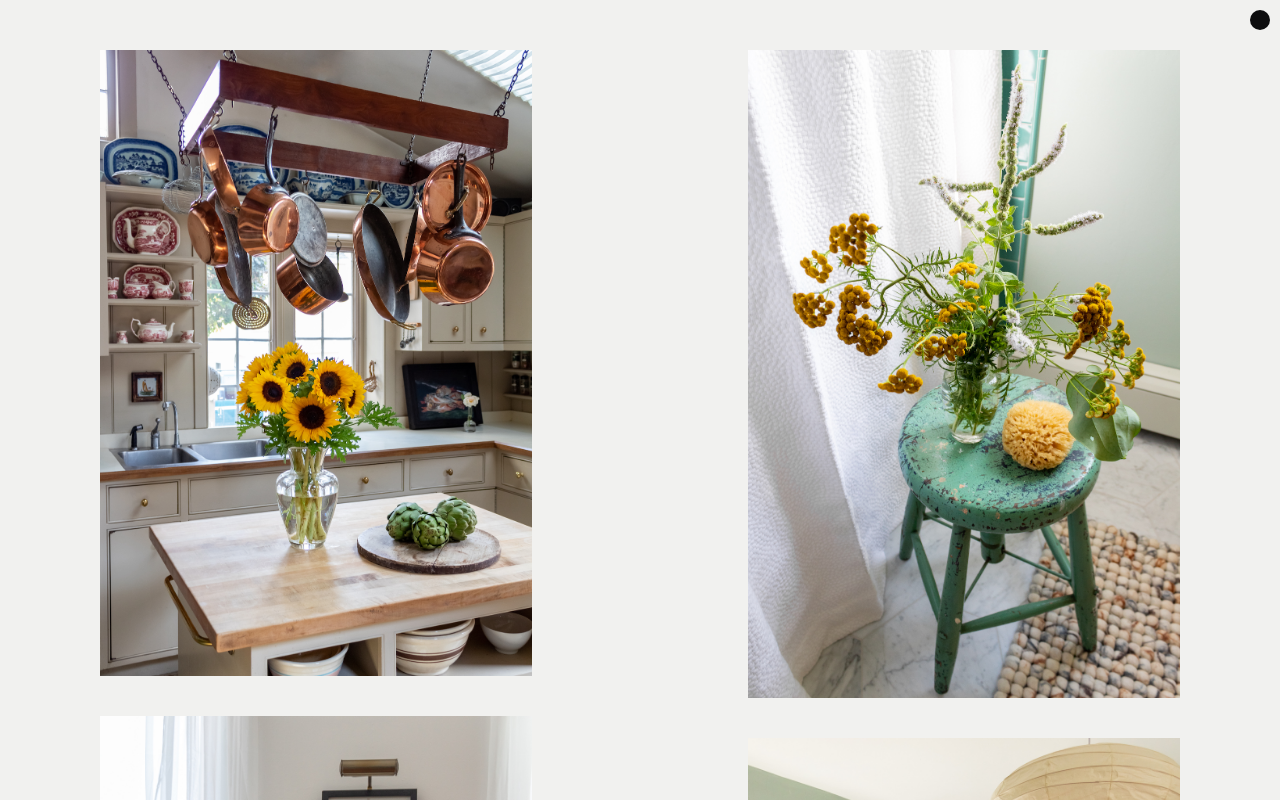
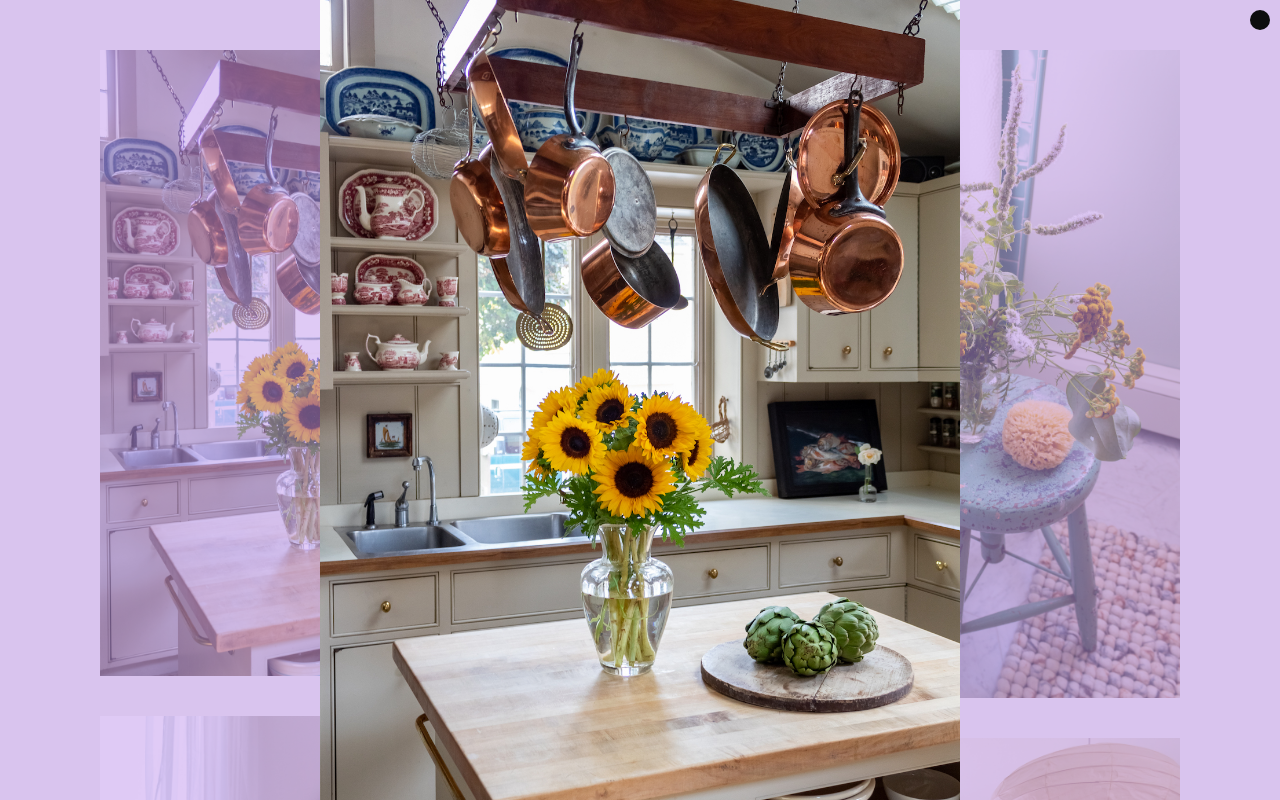
Before and after one commit to izzy1090/edie-templeton-design, a React (Create React App) app: page / in a window 1280 px wide. Both pictures are taken after a click on the picture 316 px from the left and 362 px from the top of the page. Shown: the top 800 px of the page. Built offline with nearby package versions, Linux system fonts and the light colour scheme.

Commit message:
Implemented a basic lightbox.

```diff
--- a/src/components/images.js
+++ b/src/components/images.js
@@ -3,33 +3,39 @@ import useGlobalStates from '../hooks/use-globalStates';
 
 function Images ( {images} ) {
 
-    const { isOpen } = useGlobalStates();
+    const { isNavOpen } = useGlobalStates();
     const [ isGalleryOpen, setIsGalleryOpen ] = useState(false);
+    const [ imageToShow, setImageToShow ] = useState({})
 
-    const imageWidth = 1000;
+    const imageWidth = 800;
 
-    const handleClick = (image) => {
-        setIsGalleryOpen(!isGalleryOpen);
+    const handleOpenGallery = (image) => {
+        setIsGalleryOpen(true);
+        setImageToShow(image)
+    }
 
-        console.log("Image's index: ", image.key)
+    const handleCloseGallery = () => {
+        setIsGalleryOpen(false)
     }
+
+    const renderedGallery = <>
+        <div className='lightBox' onClick={handleCloseGallery}>
+            <img src={imageToShow.value} alt={imageToShow.alt}/>
+        </div>
+    </>
 
     // if an image's index is less than 7, map it to the first imageContainerColumn div
     const imageContainerColumn1 = images.filter((image)=> image.key < 7).map((image)=>{
-        return <img src={image.value} key={image.key} width={imageWidth} onClick={()=>handleClick(image)} alt=''></img>
+        return <img src={image.value} key={image.key} width={imageWidth} onClick={()=>handleOpenGallery(image)} alt={image.alt}></img>
     })
-    // Uncomment to see what images are in the below container
-    // console.log(imageContainerColumn1)
 
     // if an image's index is greater than or equal to 7, map it to the first imageContainerColumn div
     const imageContainerColumn2 = images.filter((image)=> image.key >= 7).map((image)=>{
-        return <img src={image.value} key={image.key} width={imageWidth} onClick={()=>handleClick(image)} alt=''></img>
+        return <img src={image.value} key={image.key} width={imageWidth} onClick={()=>handleOpenGallery(image)} alt={image.alt}></img>
     })
 
-    // Uncomment to see what images are in the below container
-    // console.log(imageContainerColumn2)
-
-    return <div className={isOpen ? "imagesContainer" : "imagesContainer beforeHover"}>
+    const imageSpread = <>
+        <div className={isNavOpen ? "imagesContainer" : "imagesContainer beforeHover"}>
             <div className="imageContainerColumn1">
                 {imageContainerColumn1}
             </div>
@@ -37,6 +43,9 @@ function Images ( {images} ) {
                 {imageContainerColumn2}
             </div>
         </div>
+    </>
+
+    return <>{isGalleryOpen ? renderedGallery : null}{imageSpread}</>
 
 }
 
--- a/src/components/navMenu.js
+++ b/src/components/navMenu.js
@@ -3,7 +3,7 @@ import useGlobalStates from "../hooks/use-globalStates";
 
 function NavMenu( { hamburger, invertedHamburger, activeMenu } ){
 
-    const { isOpen, setIsOpen } = useGlobalStates();
+    const { isNavOpen, setIsOpen } = useGlobalStates();
 
         // useEffect so the web page is always looking for a click event
         useEffect(()=> {
@@ -27,7 +27,7 @@ function NavMenu( { hamburger, invertedHamburger, activeMenu } ){
         }, [setIsOpen])
 
     const handleClick = () => {
-        setIsOpen(!isOpen);
+        setIsOpen(!isNavOpen);
     }
 
     const openMenu =
@@ -44,7 +44,7 @@ function NavMenu( { hamburger, invertedHamburger, activeMenu } ){
         </div>
 
     return <>
-        { isOpen ? openMenu : closedMenu }
+        { isNavOpen ? openMenu : closedMenu }
     </>
 }
 
--- a/src/context/globalStates.js
+++ b/src/context/globalStates.js
@@ -3,9 +3,9 @@ import { createContext, useState } from "react";
 const GlobalStatesContext = createContext();
 
 function GlobalStatesProvider({ children }){
-    const [isOpen, setIsOpen] = useState(false);
+    const [isNavOpen, setIsOpen] = useState(false);
 
-    return <GlobalStatesContext.Provider value={{isOpen, setIsOpen}}>
+    return <GlobalStatesContext.Provider value={{isNavOpen, setIsOpen}}>
         {children}
     </GlobalStatesContext.Provider>
 
--- a/src/pages/ImagesPage.js
+++ b/src/pages/ImagesPage.js
@@ -17,20 +17,20 @@ import NYT from '../images/NYT.jpg';
 function ImagesPage () {
 
     const imageArray = [
-        {key: 0, value: grammieKitchen},
-        {key: 1, value: chineseCabinet},
-        {key: 2, value: livingRoom1},
-        {key: 3, value: livingRoom2},
-        {key: 4, value: livingRoom3},
-        {key: 5, value: bathroom1},
-        {key: 6, value: bathroom2},
-        {key: 7, value: flowers},
-        {key: 8, value: diningRoom},
-        {key: 9, value: bedroom1},
-        {key: 10, value: bedroom2},
-        {key: 11, value: nightstand1},
-        {key: 12, value: nightstand2},
-        {key: 13, value: NYT} ];
+        {key: 0, value: grammieKitchen, alt: 'Edie\'s grandma\'s kitchen.'},
+        {key: 1, value: chineseCabinet, alt: 'Ornate black and gold chinese cabinet.'},
+        {key: 2, value: livingRoom1, alt: '72 Clermont Ave shot # 1.'},
+        {key: 3, value: livingRoom2, alt: '72 Clermont Ave shot # 2.'},
+        {key: 4, value: livingRoom3, alt: '72 Clermont Ave shot # 3.'},
+        {key: 5, value: bathroom1, alt: 'Bathroom shot 1.'},
+        {key: 6, value: bathroom2, alt: 'Bathroom shot 2.'},
+        {key: 7, value: flowers, alt: 'Bouquet of flowers.'},
+        {key: 8, value: diningRoom, alt: 'Edie\'s parent\s living room.'},
+        {key: 9, value: bedroom1, alt: 'Dog sitting on bed in front of portrait in the background.'},
+        {key: 10, value: bedroom2, alt: 'Empty bedroom with chair and fur rug draped over the chair.'},
+        {key: 11, value: nightstand1, alt: 'Nightstand photo 1.'},
+        {key: 12, value: nightstand2, alt: 'Nightstand photo 2.'},
+        {key: 13, value: NYT, alt: 'Copy of the NYT laid out on a dining room table.'} ];
 
     return <Images images={imageArray}/>
 }
--- a/src/styles/images.css
+++ b/src/styles/images.css
@@ -33,3 +33,21 @@
     transform: translateY(-2px);
     transition: transform 200ms ease-in;
 }
+
+.lightBox {
+    position: fixed;
+    top: 0;
+    left: 0;
+    width: 100%;
+    height: 100%;
+    background-color: rgba(196, 155, 237, 0.52);
+    display: flex;
+    align-items: center;
+    justify-content: center;
+    z-index: 1;
+}
+
+.lightBox img {
+    width: 50%;
+    height: auto;
+}
```
Lines whose indentation alone changed are shown as unchanged.
